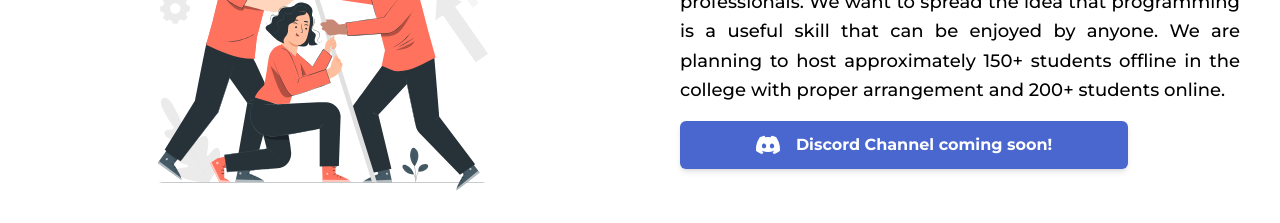
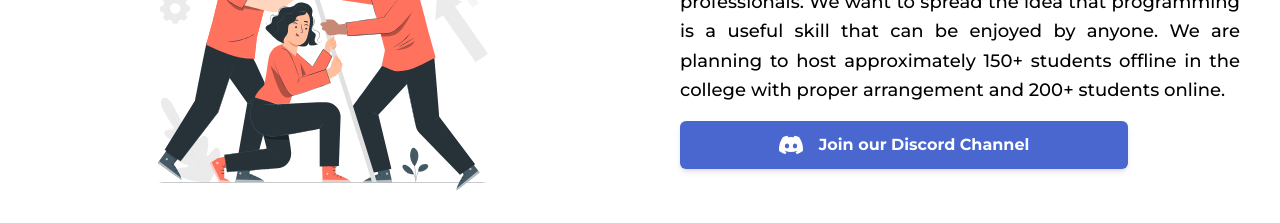
Before and after one commit to manosrija-nasrin/synchronicity-s1, a React (Vite) app: page / in a window 1280 px wide. Shown: the part 1100-1323 px from the top of the page. Built offline with nearby package versions, Linux system fonts and the light colour scheme.

Commit message:
UPDATE: Added Discord Link

```diff
--- a/src/components/about/About.jsx
+++ b/src/components/about/About.jsx
@@ -33,8 +33,8 @@ export default function About() {
           </p>
           <PrimaryButton
             iconFilePath={"/icons/discord.svg"}
-            buttonText={"Discord Channel coming soon!"}
-            buttonURL={"/"}
+            buttonText={"Join our Discord Channel"}
+            buttonURL={"https://discord.gg/nsNPRVR3"}
             iconAlternativeText={"discord logo"}
           />
         </div>
```
